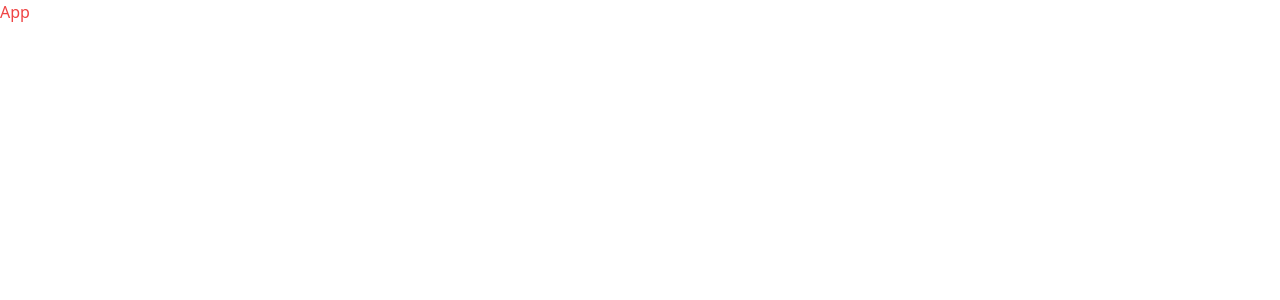
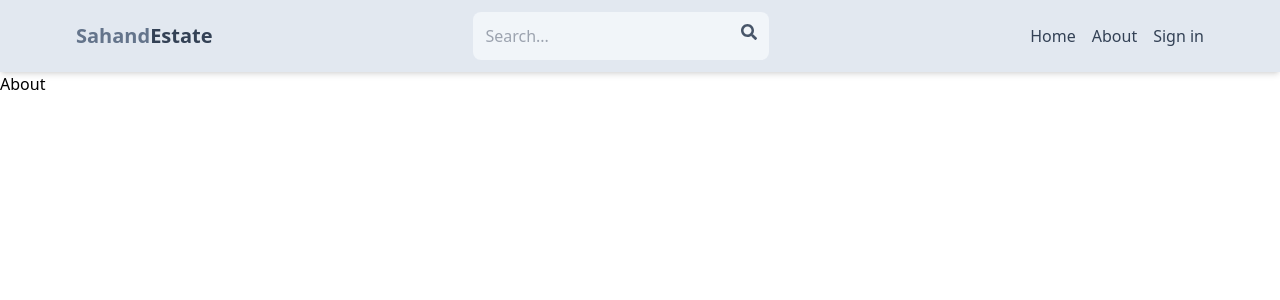
Before and after one commit to mulli-dev/mern-estate, a React (Vite) app in the folder client/: page /about in a window 1280 px wide. Shown: the top 300 px of the page. Built offline with nearby package versions, Linux system fonts and the light colour scheme.

Commit message:
creating pages and routers

```diff
--- a/client/package.json
+++ b/client/package.json
@@ -11,7 +11,9 @@
   },
   "dependencies": {
     "react": "^18.2.0",
-    "react-dom": "^18.2.0"
+    "react-dom": "^18.2.0",
+    "react-icons": "^5.0.1",
+    "react-router-dom": "^6.21.3"
   },
   "devDependencies": {
     "@types/react": "^18.2.43",
--- a/client/src/App.jsx
+++ b/client/src/App.jsx
@@ -1,5 +1,22 @@
-import React from "react";
-
+//import React from "react";
+import { BrowserRouter, Routes, Route } from "react-router-dom";
+import Home from "./pages/Home";
+import SignIn from "./pages/SignIn";
+import SignUp from "./pages/SignUp";
+import About from "./pages/About";
+import Profile from "./pages/Profile";
+import Header from "./components/Header";
 export default function App() {
-  return <h1 className="text-red-500">App</h1>;
+  return (
+    <BrowserRouter>
+      <Header />
+      <Routes>
+        <Route path="/" element={<Home />} />
+        <Route path="/sign-in" element={<SignIn />} />
+        <Route path="/sign-up" element={<SignUp />} />
+        <Route path="/about" element={<About />} />
+        <Route path="/profile" element={<Profile />} />
+      </Routes>
+    </BrowserRouter>
+  );
 }
--- /dev/null
+++ b/client/src/components/Header.jsx
@@ -0,0 +1,41 @@
+import { FaSearch } from "react-icons/fa";
+import { Link } from "react-router-dom";
+
+export default function Header() {
+  return (
+    <header className="shadow-md bg-slate-200">
+      <div className="flex items-center justify-between max-w-6xl p-3 mx-auto ">
+        <Link to="/">
+          <h1 className="flex flex-wrap text-sm font-bold sm:text-xl">
+            <span className="text-slate-500">Sahand</span>
+            <span className="text-slate-700">Estate</span>
+          </h1>
+        </Link>
+        <form className="flex p-3 rounded-lg bg-slate-100 item-center">
+          <input
+            type="text"
+            placeholder="Search..."
+            className="w-24 bg-transparent focus:outline-none sm:w-64"
+          />
+          <FaSearch className="text-slate-600" />
+        </form>
+        <ul className="flex gap-4 ">
+          <Link to="/">
+            <li className="hidden sm:inline text-slate-700 hover:underline">
+              Home
+            </li>
+          </Link>
+          <Link to="/about">
+            <li className="hidden sm:inline text-slate-700 hover:underline">
+              {" "}
+              About
+            </li>
+          </Link>
+          <Link to="/sign-in">
+            <li className=" text-slate-700 hover:underline">Sign in</li>
+          </Link>
+        </ul>
+      </div>
+    </header>
+  );
+}
--- /dev/null
+++ b/client/src/pages/About.jsx
@@ -0,0 +1,5 @@
+import React from "react";
+
+export default function About() {
+  return <div>About</div>;
+}
--- /dev/null
+++ b/client/src/pages/Home.jsx
@@ -0,0 +1,5 @@
+import React from "react";
+
+export default function Home() {
+  return <div>Home</div>;
+}
--- /dev/null
+++ b/client/src/pages/Profile.jsx
@@ -0,0 +1,5 @@
+import React from "react";
+
+export default function Profile() {
+  return <div>Profile</div>;
+}
--- /dev/null
+++ b/client/src/pages/SignIn.jsx
@@ -0,0 +1,5 @@
+import React from "react";
+
+export default function SignIn() {
+  return <div>SignIn</div>;
+}
--- /dev/null
+++ b/client/src/pages/SignUp.jsx
@@ -0,0 +1,5 @@
+import React from "react";
+
+export default function SignUp() {
+  return <div>SignUp</div>;
+}
```
Also changed, not shown: 1 other file (tests, documents, lock files or other folders).
